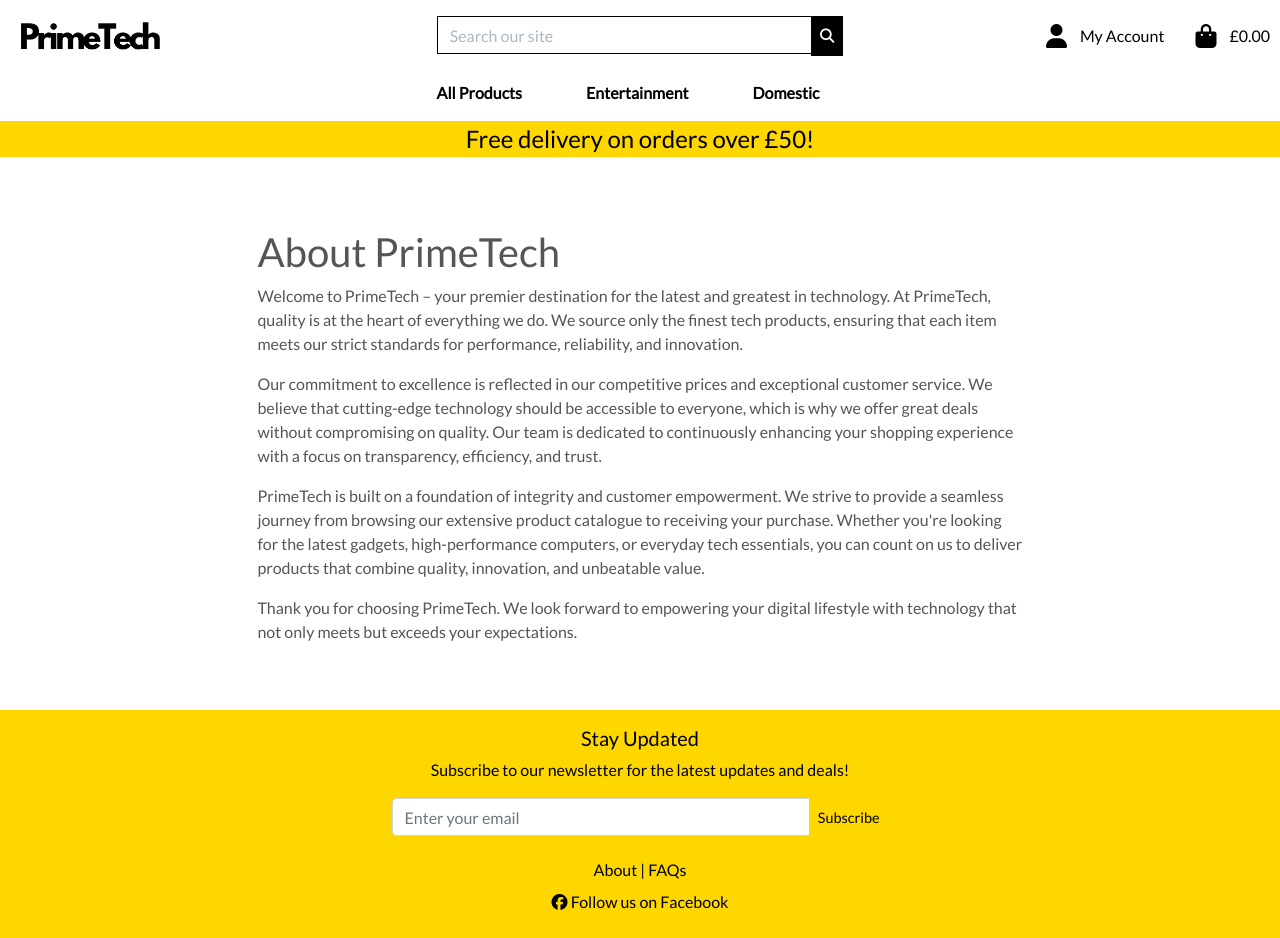
After one commit to DanFNKD/PrimeTech, a Django app: page /about/ in a window 1280 px wide. The commit adds this page. Run offline with Django 3.2, Linux system fonts and the light colour scheme; parts of the project's set-up code (start-up, migrations or seed data) failed here and were passed over; some libraries are stand-ins or nearby versions.

Commit message:
Added about page to site

```diff
--- a/home/urls.py
+++ b/home/urls.py
@@ -1,6 +1,8 @@
 from django.urls import path
-from . import views
+from .views import index, about, robots_txt, custom_404
 
 urlpatterns = [
-    path('', views.index, name='home'),
+    path('', index, name='home'),
+    path('about/', about, name='about'),
+    path('robots.txt', robots_txt, name='robots_txt'),
 ]
--- a/home/views.py
+++ b/home/views.py
@@ -1,11 +1,13 @@
 from django.shortcuts import render
 from django.http import HttpResponse
-
-# Create your views here.
 
 def index(request):
     """ A view to return the index page """
     return render(request, 'home/index.html')
+
+def about(request):
+    """ A view to return the about page """
+    return render(request, 'about.html')
 
 def robots_txt(request):
     """ A view to return the robots.txt file """
--- a/static/css/base.css
+++ b/static/css/base.css
@@ -97,7 +97,9 @@ body {
 .content-wrapper {
     flex: 1;
     padding-top: 164px;
+    padding-bottom: 50px;
 }
+
 @media (max-width: 991px) {
     .content-wrapper {
         padding-top: 116px;
--- /dev/null
+++ b/templates/about.html
@@ -0,0 +1,31 @@
+{% extends "base.html" %}
+{% load static %}
+
+{% block extra_title %}About{% endblock %}
+
+{% block content %}
+<div class="container mt-5">
+  <h1>About PrimeTech</h1>
+  <p>
+    Welcome to PrimeTech – your premier destination for the latest and greatest in technology.
+    At PrimeTech, quality is at the heart of everything we do. We source only the finest tech products,
+    ensuring that each item meets our strict standards for performance, reliability, and innovation.
+  </p>
+  <p>
+    Our commitment to excellence is reflected in our competitive prices and exceptional customer service.
+    We believe that cutting-edge technology should be accessible to everyone, which is why we offer great deals
+    without compromising on quality. Our team is dedicated to continuously enhancing your shopping experience
+    with a focus on transparency, efficiency, and trust.
+  </p>
+  <p>
+    PrimeTech is built on a foundation of integrity and customer empowerment. We strive to provide a seamless
+    journey from browsing our extensive product catalogue to receiving your purchase. Whether you're looking for
+    the latest gadgets, high-performance computers, or everyday tech essentials, you can count on us to deliver
+    products that combine quality, innovation, and unbeatable value.
+  </p>
+  <p>
+    Thank you for choosing PrimeTech. We look forward to empowering your digital lifestyle with technology that
+    not only meets but exceeds your expectations.
+  </p>
+</div>
+{% endblock %}
--- a/templates/includes/footer.html
+++ b/templates/includes/footer.html
@@ -1,7 +1,6 @@
 <footer class="bg-dark text-white text-center py-3">
   <div class="container">
     <div class="row">
-      <!-- Newsletter Signup Section -->
       <div class="col-12 text-center mb-3">
         <h5>Stay Updated</h5>
         <p>Subscribe to our newsletter for the latest updates and deals!</p>
@@ -15,14 +14,13 @@
           <small id="newsletter-message" class="form-text"></small>
         </form>
       </div>
-
-      <!-- FAQs & Social Media Links -->
       <div class="col-12 text-center">
         <p class="mb-2">
+          <a href="{% url 'about' %}" class="text-black">About</a> |
           <a href="{% url 'faq' %}" class="text-black">FAQs</a>
         </p>
         <p class="mb-2">
-          <a href="https://www.facebook.com/YOUR-FACEBOOK-PAGE" target="_blank" class="text-black">
+          <a href="https://www.facebook.com/people/PrimeTech/61572948263758/" target="_blank" class="text-black">
             <i class="fab fa-facebook"></i> Follow us on Facebook
           </a>
         </p>
```
